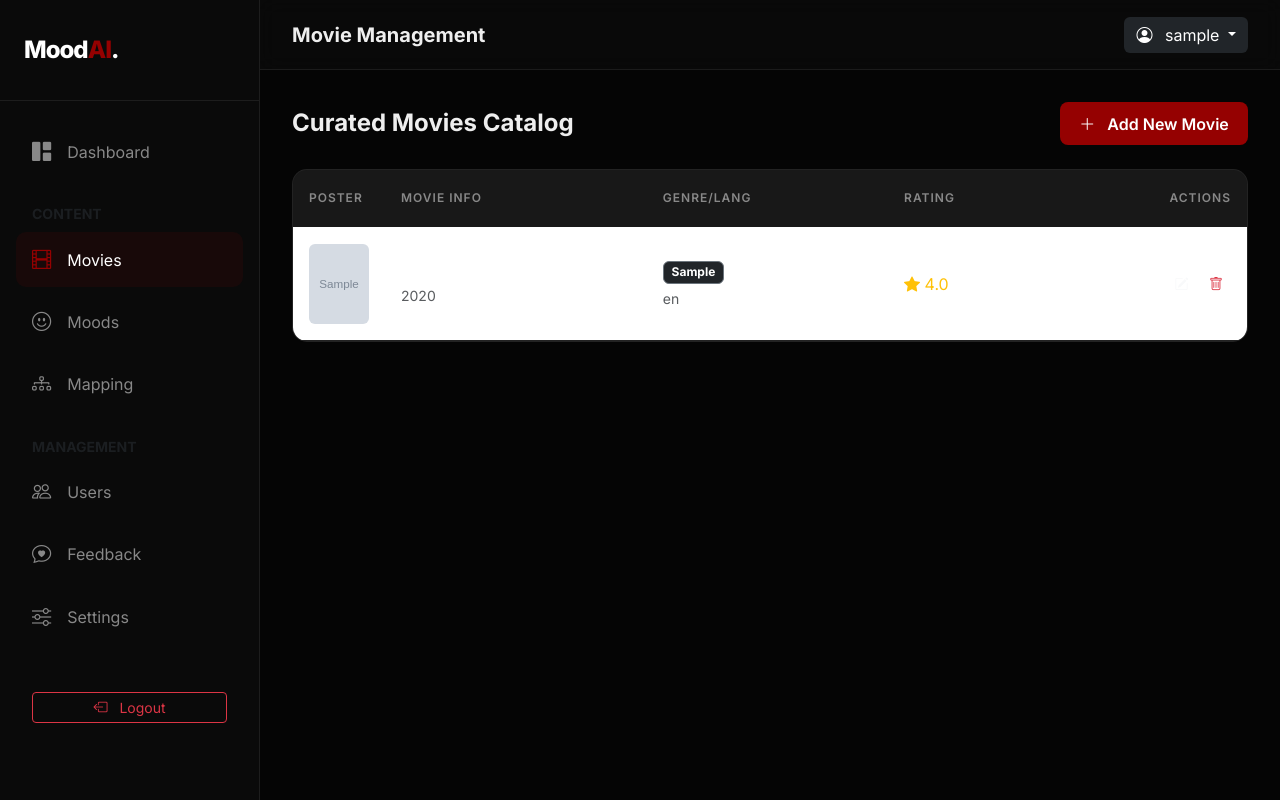
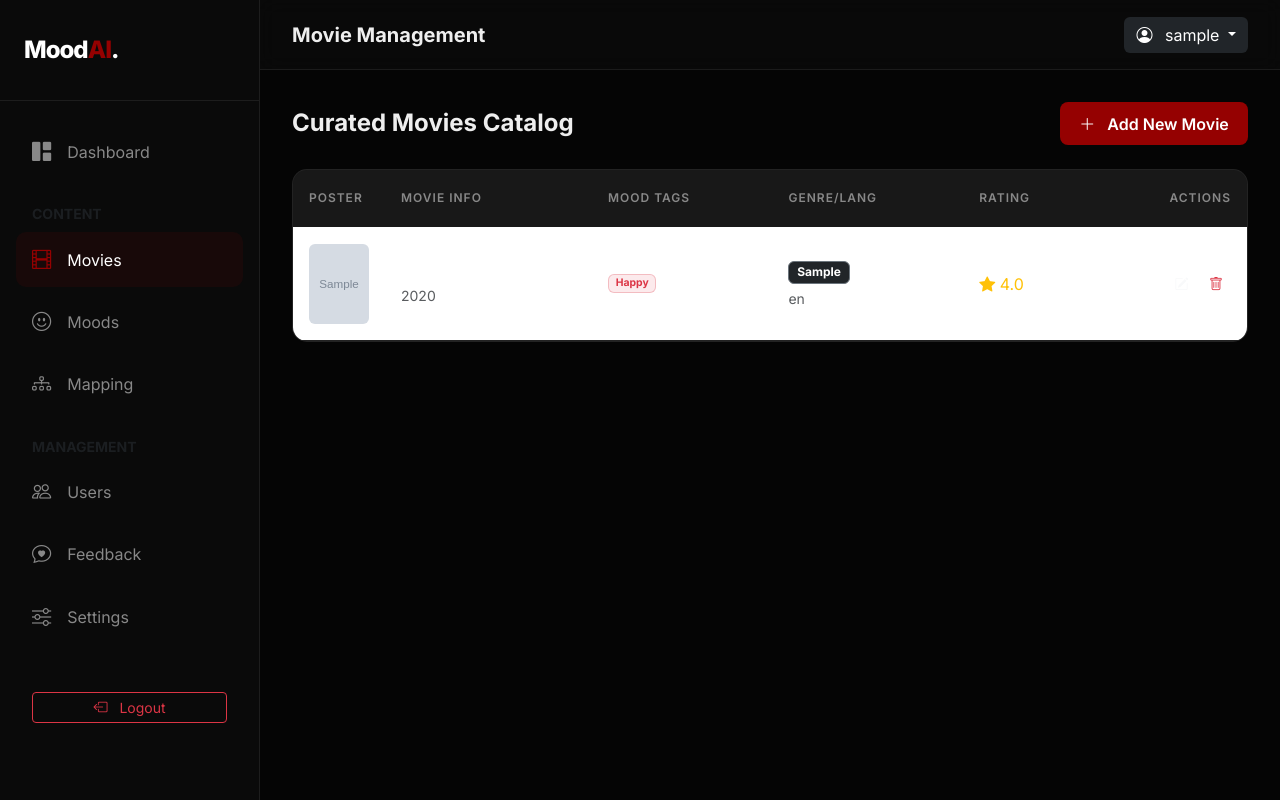
Before and after one commit to huzibhi123-oss/fyp-admin-panel, a PHP site: page /genre/admin/movies.php in a window 1280 px wide. Run offline with PHP 8.4, Linux system fonts and the light colour scheme; the visitor is signed in with stand-in values (Sample User, id 1); data comes from the database, SQL or seed files in the repository; tables that the repository leaves empty hold one stand-in row (values such as "Sample post"); grey boxes marked "Sample" are stand-in pictures.

Commit message:
Final Polish: Integrated Mood Tagging, Bar/Pie Charts, and Mobile Responsiveness
- Integrated Mood Tagging system into the Movie CRUD modal.
- Updated Analytics to use specific Bar and Pie charts as requested.
- Added Mobile Responsive Sidebar with list toggle.
- Finalized Dynamic Theme and Branding integration across User and Admin panels.
- Verified Recommendation Logic synchronization with Admin Settings.

Co-authored-by: huzibhi123-oss <250769517+huzibhi123-oss@users.noreply.github.com>

```diff
--- a/fyp-movie-recommender/php_backend/admin/layout.php
+++ b/fyp-movie-recommender/php_backend/admin/layout.php
@@ -22,6 +22,21 @@ function render_admin_layout($content, $title = "Dashboard", $active_page = "das
     <link href="https://cdn.jsdelivr.net/npm/bootstrap@5.3.3/dist/css/bootstrap.min.css" rel="stylesheet">
     <link rel="stylesheet" href="https://cdn.jsdelivr.net/npm/bootstrap-icons@1.11.3/font/bootstrap-icons.min.css">
     <link rel="stylesheet" href="../assets/css/admin.css">
+
+    <?php
+    // Inject Dynamic Theme Color
+    global $pdo;
+    $theme_color = $pdo->query("SELECT setting_value FROM admin_settings WHERE setting_key = 'theme_color'")->fetchColumn() ?: '#950101';
+    ?>
+    <style>
+        :root { --admin-primary: <?php echo $theme_color; ?>; }
+        @media (max-width: 991.98px) {
+            .admin-sidebar { transform: translateX(-100%); }
+            .admin-sidebar.show { transform: translateX(0); }
+            .admin-main { margin-left: 0; }
+            .admin-navbar { padding: 0 1rem; }
+        }
+    </style>
 
     <!-- Charts -->
     <script src="https://cdn.jsdelivr.net/npm/chart.js"></script>
@@ -71,7 +86,10 @@ function render_admin_layout($content, $title = "Dashboard", $active_page = "das
     <!-- Main Content Area -->
     <main class="admin-main">
         <header class="admin-navbar">
-            <div class="admin-nav-left">
+            <div class="admin-nav-left d-flex align-items-center">
+                <button class="btn btn-link text-white d-lg-none me-2 p-0" onclick="document.querySelector('.admin-sidebar').classList.toggle('show')">
+                    <i class="bi bi-list fs-3"></i>
+                </button>
                 <h5 class="mb-0 fw-bold"><?php echo $title; ?></h5>
             </div>
             <div class="admin-nav-right d-flex align-items-center">
--- a/fyp-movie-recommender/php_backend/admin/movies.php
+++ b/fyp-movie-recommender/php_backend/admin/movies.php
@@ -25,18 +25,32 @@ if ($_SERVER['REQUEST_METHOD'] === 'POST') {
                 $release_year = $_POST['release_year'];
                 $rating = $_POST['rating'];
                 $poster_url = $_POST['poster_url'];
+                $mood_ids = $_POST['mood_ids'] ?? [];
 
+                $pdo->beginTransaction();
                 if ($id) {
                     // Update
                     $stmt = $pdo->prepare("UPDATE admin_movies SET title=?, description=?, genre=?, language=?, release_year=?, rating=?, poster_url=? WHERE id=?");
                     $stmt->execute([$title, $description, $genre, $language, $release_year, $rating, $poster_url, $id]);
-                    $message = "Movie updated successfully!";
+
+                    // Update mappings
+                    $stmt = $pdo->prepare("DELETE FROM movie_mood_mapping WHERE movie_id = ?");
+                    $stmt->execute([$id]);
                 } else {
                     // Insert
                     $stmt = $pdo->prepare("INSERT INTO admin_movies (title, description, genre, language, release_year, rating, poster_url) VALUES (?, ?, ?, ?, ?, ?, ?)");
                     $stmt->execute([$title, $description, $genre, $language, $release_year, $rating, $poster_url]);
-                    $message = "Movie added to catalog!";
+                    $id = $pdo->lastInsertId();
                 }
+
+                if (!empty($mood_ids)) {
+                    $stmt = $pdo->prepare("INSERT INTO movie_mood_mapping (movie_id, mood_id) VALUES (?, ?)");
+                    foreach ($mood_ids as $mood_id) {
+                        $stmt->execute([$id, $mood_id]);
+                    }
+                }
+                $pdo->commit();
+                $message = "Movie and mood tags saved successfully!";
             } elseif ($_POST['action'] === 'delete') {
                 $id = $_POST['id'];
                 $stmt = $pdo->prepare("DELETE FROM admin_movies WHERE id=?");
@@ -44,14 +58,24 @@ if ($_SERVER['REQUEST_METHOD'] === 'POST') {
                 $message = "Movie removed successfully.";
             }
         } catch (Exception $e) {
+            if ($pdo->inTransaction()) $pdo->rollBack();
             $message = "Error: " . $e->getMessage();
             $message_type = 'danger';
         }
     }
 }
 
-// --- FETCH MOVIES ---
-$movies = $pdo->query("SELECT * FROM admin_movies ORDER BY created_at DESC")->fetchAll();
+// --- FETCH MOVIES WITH MOOD TAGS ---
+$movies = $pdo->query("
+    SELECT m.*, GROUP_CONCAT(mo.name SEPARATOR ', ') as mood_tags
+    FROM admin_movies m
+    LEFT JOIN movie_mood_mapping mapping ON m.id = mapping.movie_id
+    LEFT JOIN moods mo ON mapping.mood_id = mo.id
+    GROUP BY m.id
+    ORDER BY m.created_at DESC
+")->fetchAll();
+
+$all_moods = $pdo->query("SELECT * FROM moods ORDER BY name ASC")->fetchAll();
 
 ob_start();
 ?>
@@ -76,6 +100,7 @@ ob_start();
             <tr>
                 <th>Poster</th>
                 <th>Movie Info</th>
+                <th>Mood Tags</th>
                 <th>Genre/Lang</th>
                 <th>Rating</th>
                 <th class="text-end">Actions</th>
@@ -84,7 +109,7 @@ ob_start();
         <tbody>
             <?php if (empty($movies)): ?>
                 <tr>
-                    <td colspan="5" class="text-center py-5 text-muted">
+                    <td colspan="6" class="text-center py-5 text-muted">
                         <i class="bi bi-film display-4 d-block mb-3 opacity-25"></i>
                         No curated movies found. Start by adding one!
                     </td>
@@ -98,6 +123,17 @@ ob_start();
                         <td>
                             <div class="fw-bold text-white"><?php echo htmlspecialchars($movie['title']); ?></div>
                             <div class="small text-muted"><?php echo $movie['release_year']; ?></div>
+                        </td>
+                        <td>
+                            <div class="d-flex flex-wrap gap-1">
+                                <?php if($movie['mood_tags']): ?>
+                                    <?php foreach(explode(', ', $movie['mood_tags']) as $tag): ?>
+                                        <span class="badge bg-danger bg-opacity-10 text-danger border border-danger border-opacity-25" style="font-size: 0.65rem;"><?php echo htmlspecialchars($tag); ?></span>
+                                    <?php endforeach; ?>
+                                <?php else: ?>
+                                    <span class="text-muted small">No tags</span>
+                                <?php endif; ?>
+                            </div>
                         </td>
                         <td>
                             <span class="badge bg-dark border border-secondary"><?php echo htmlspecialchars($movie['genre']); ?></span>
@@ -164,10 +200,23 @@ ob_start();
                             <input type="number" step="0.1" name="rating" id="rating" class="form-control bg-black border-secondary text-white" required>
                         </div>
                         <div class="col-md-12">
+                            <label class="form-label small text-muted">Mood Tags (Select all that apply)</label>
+                            <div class="d-flex flex-wrap gap-3 p-3 bg-black rounded border border-secondary">
+                                <?php foreach($all_moods as $mood): ?>
+                                    <div class="form-check">
+                                        <input class="form-check-input mood-checkbox" type="checkbox" name="mood_ids[]" value="<?php echo $mood['id']; ?>" id="mood_check_<?php echo $mood['id']; ?>">
+                                        <label class="form-check-label small" for="mood_check_<?php echo $mood['id']; ?>">
+                                            <?php echo htmlspecialchars($mood['name']); ?>
+                                        </label>
+                                    </div>
+                                <?php endforeach; ?>
+                            </div>
+                        </div>
+                        <div class="col-md-12">
                             <label class="form-label small text-muted">Poster URL</label>
                             <input type="url" name="poster_url" id="poster_url" class="form-control bg-black border-secondary text-white" placeholder="https://..." required onchange="previewPoster(this.value)">
-                            <div class="mt-2">
-                                <img id="poster_preview" src="" class="rounded" style="max-height: 150px; display: none;">
+                            <div class="mt-2 text-center">
+                                <img id="poster_preview" src="" class="rounded" style="max-height: 180px; display: none; border: 1px solid var(--admin-glass-border);">
                             </div>
                         </div>
                     </div>
@@ -193,6 +242,9 @@ function openAddModal() {
     document.getElementById('rating').value = '7.5';
     document.getElementById('poster_url').value = '';
     document.getElementById('poster_preview').style.display = 'none';
+
+    // Uncheck all moods
+    document.querySelectorAll('.mood-checkbox').forEach(cb => cb.checked = false);
 }
 
 function openEditModal(movie) {
@@ -207,6 +259,18 @@ function openEditModal(movie) {
     document.getElementById('poster_url').value = movie.poster_url;
     previewPoster(movie.poster_url);
 
+    // Handle mood checkboxes
+    document.querySelectorAll('.mood-checkbox').forEach(cb => cb.checked = false);
+    if (movie.mood_tags) {
+        const tags = movie.mood_tags.split(', ');
+        document.querySelectorAll('.mood-checkbox').forEach(cb => {
+            const moodName = cb.nextElementSibling.innerText.trim();
+            if (tags.includes(moodName)) {
+                cb.checked = true;
+            }
+        });
+    }
+
     var modal = new bootstrap.Modal(document.getElementById('movieModal'));
     modal.show();
 }
@@ -215,7 +279,7 @@ function previewPoster(url) {
     const img = document.getElementById('poster_preview');
     if (url) {
         img.src = url;
-        img.style.display = 'block';
+        img.style.display = 'inline-block';
     } else {
         img.style.display = 'none';
     }
```
Also changed, not shown: fyp-movie-recommender/php_backend/admin/index.php (+10 -11 lines), fyp-movie-recommender/php_backend/includes/header.php (+26 -1 lines).
